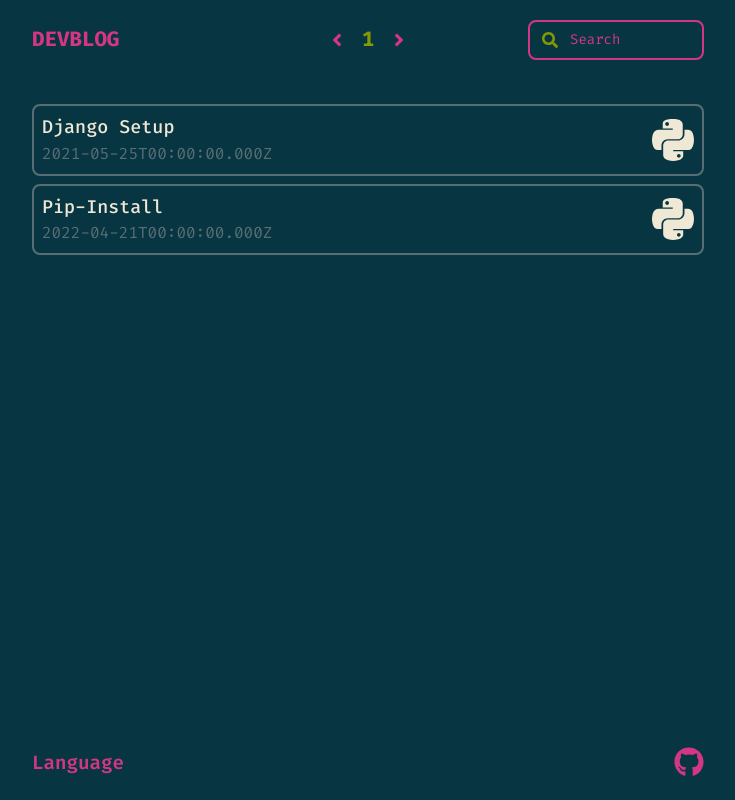
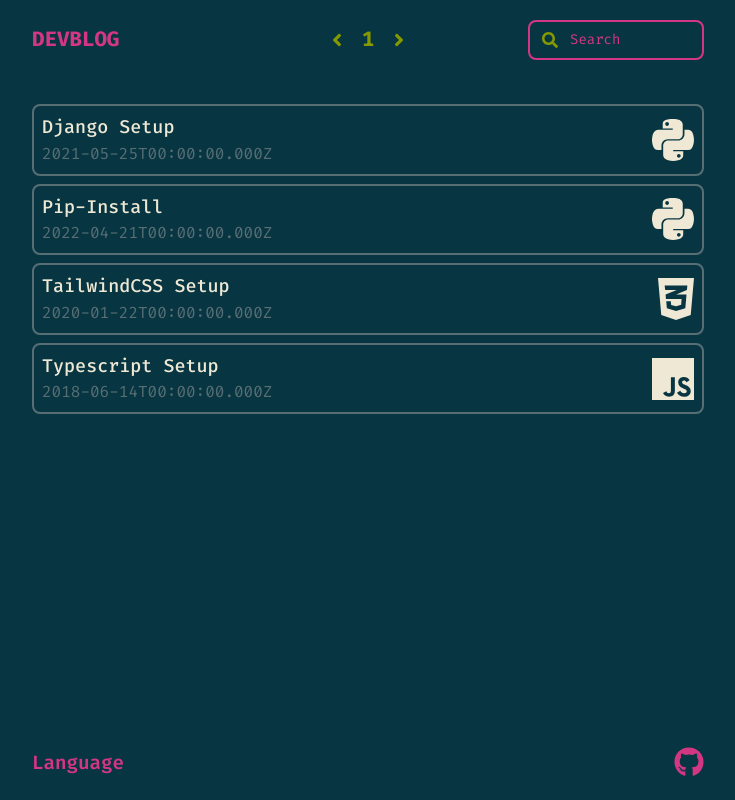
Before and after one commit to coffee-monk/developer-blog, a Gatsby site: page / in a window 1280 px wide. Shown: the whole page, without its empty margins (272-1007 px from the left). Built offline with nearby package versions, Linux system fonts and the light colour scheme; Gatsby itself is replaced by a stand-in of ours; some packages are replaced by stand-ins of ours; a small style sheet from the web is missing.

Commit message:
cleaning query data and sorting posts - index.js

```diff
--- a/src/components/footer.js
+++ b/src/components/footer.js
@@ -1,5 +1,4 @@
 import React from "react"
-import { useLocation } from "@reach/router"
 
 import { FontAwesomeIcon } from "@fortawesome/react-fontawesome"
 import { faGithub } from "@fortawesome/free-brands-svg-icons"
@@ -7,12 +6,9 @@ import { faGithub } from "@fortawesome/free-brands-svg-icons"
 import LanguageFilter from "./languageFilter"
 
 const Footer = () => {
-  const location = useLocation()
-  console.log(location.pathname)
-
   return (
     <footer className="fixed bg-base-02 bottom-0 w-full mx-auto max-w-2xl">
-      <div className="flex items-center justify-between py-5 mt-6">
+      <div className="flex items-center justify-between py-5">
         <LanguageFilter />
         <a href="https://github.com/coffee-monk">
           <FontAwesomeIcon
--- a/src/components/paginator.js
+++ b/src/components/paginator.js
@@ -8,6 +8,8 @@ import { BlogContext } from "../context/BlogContextProvider"
 
 function Paginator() {
   const { state, dispatch } = useContext(BlogContext)
+  const { totalPages, currentPage } = state
+
   const location = useLocation()
 
   return (
@@ -17,7 +19,9 @@ function Paginator() {
         icon={faAngleLeft}
         className={`${
           location.pathname === "/"
-            ? "text-magenta-sol pointer-events-auto"
+            ? currentPage === 1
+              ? "text-green-sol pointer-events-none"
+              : "text-magenta-sol pointer-events-auto"
             : "text-green-sol pointer-events-none"
         } text-xl mx-5 cursor-pointer hover:text-cyan-sol transition ease-out duration-100`}
       />
@@ -29,7 +33,9 @@ function Paginator() {
         icon={faAngleRight}
         className={`${
           location.pathname === "/"
-            ? "text-magenta-sol pointer-events-auto"
+            ? currentPage === totalPages
+              ? "text-green-sol pointer-events-none"
+              : "text-magenta-sol pointer-events-auto"
             : "text-green-sol pointer-events-none"
         } text-xl mx-5 cursor-pointer hover:text-cyan-sol transition ease-out duration-100`}
       />
--- a/src/components/postsBoard.js
+++ b/src/components/postsBoard.js
@@ -31,9 +31,6 @@ const Posts = () => {
     currentPosts = filteredPosts.slice(indexOfFirstPost, indexOfLastPost)
   }
 
-  console.log(currentPosts)
-  console.log(languageFilter)
-
   return (
     <>
       {currentPosts.map(post => (
--- a/src/components/searchBar.js
+++ b/src/components/searchBar.js
@@ -35,7 +35,7 @@ const SearchBar = () => {
         name="search"
         placeholder="Search"
         onChange={updateSearchPosts}
-        className={`px-3 py-2 pl-10 w-full text-blue-sol text-sm bg-transparent ${
+        className={`px-3 py-2 pl-10 w-full text-cyan-sol text-sm bg-transparent ${
           location.pathname === "/"
             ? "placeholder-magenta-sol border-magenta-sol pointer-events-auto"
             : "placeholder-green-sol border-green-sol pointer-events-none"
--- a/src/context/BlogContextProvider.js
+++ b/src/context/BlogContextProvider.js
@@ -7,7 +7,7 @@ const initialState = {
   filteredPosts: [],
   currentPage: 1,
   totalPages: 1,
-  postsPerPage: 2,
+  postsPerPage: 10,
   searchBarValue: "",
   languageFilter: [],
 }
--- a/src/pages/index.js
+++ b/src/pages/index.js
@@ -9,6 +9,21 @@ import { BlogContext } from "../context/BlogContextProvider"
 const IndexPage = ({ data }) => {
   const { state, dispatch } = useContext(BlogContext)
   const { posts, filteredPosts, postsPerPage } = state
+
+  // Format query data of posts array, then sort by date
+  const queryData2Posts = data.allMarkdownRemark.nodes
+    .map(post => {
+      const filteredPostObj = {
+        language: post.frontmatter.language,
+        slug: post.frontmatter.slug,
+        title: post.frontmatter.title,
+        date: new Date(post.frontmatter.date),
+      }
+      return filteredPostObj
+    })
+    .sort((a, b) => b.date - a.date)
+
+  console.log(queryData2Posts)
 
   // set posts in context API
   useEffect(() => {
```
Also changed, not shown: src/components/postLink.js (+7 -0 lines), 1 other file.
